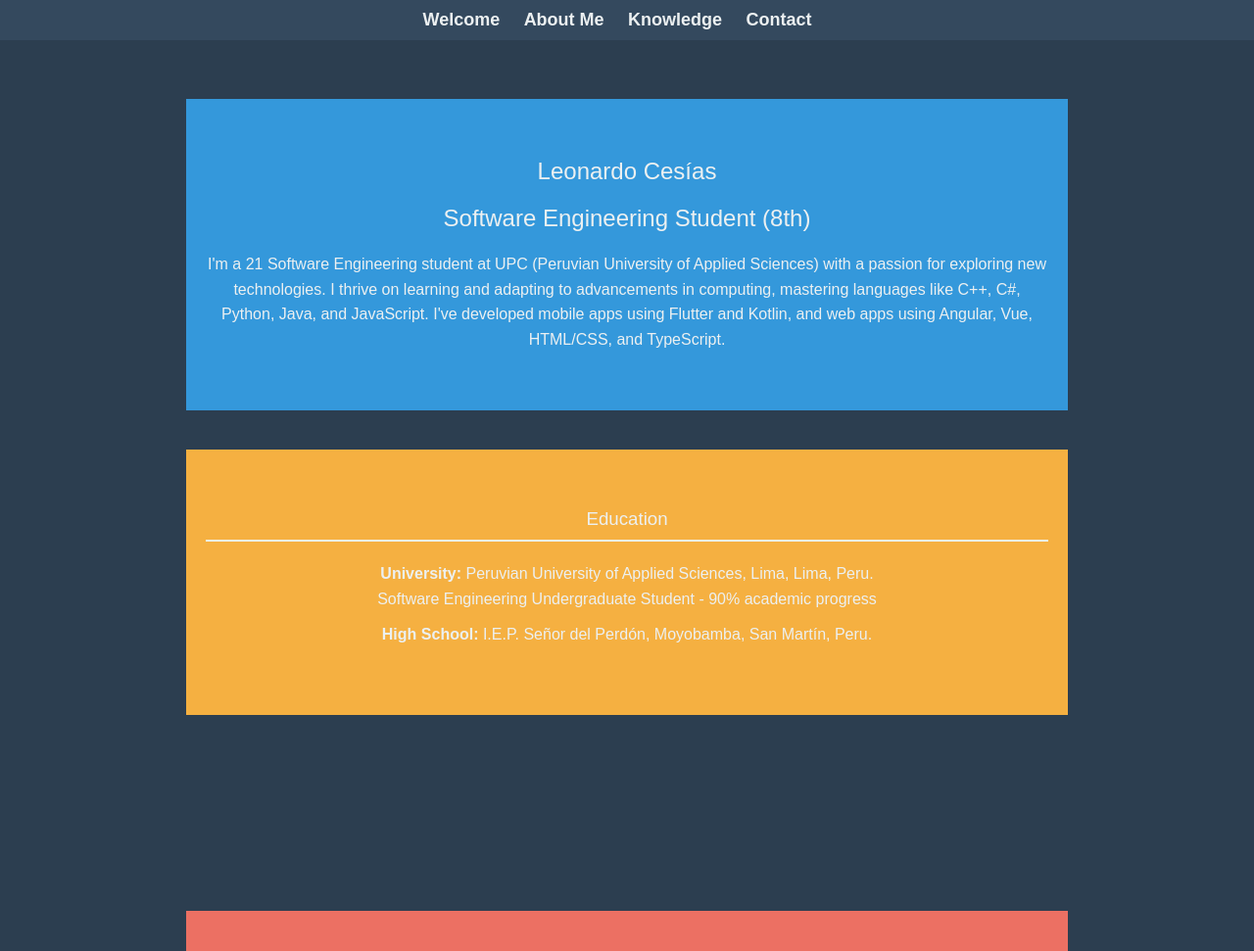
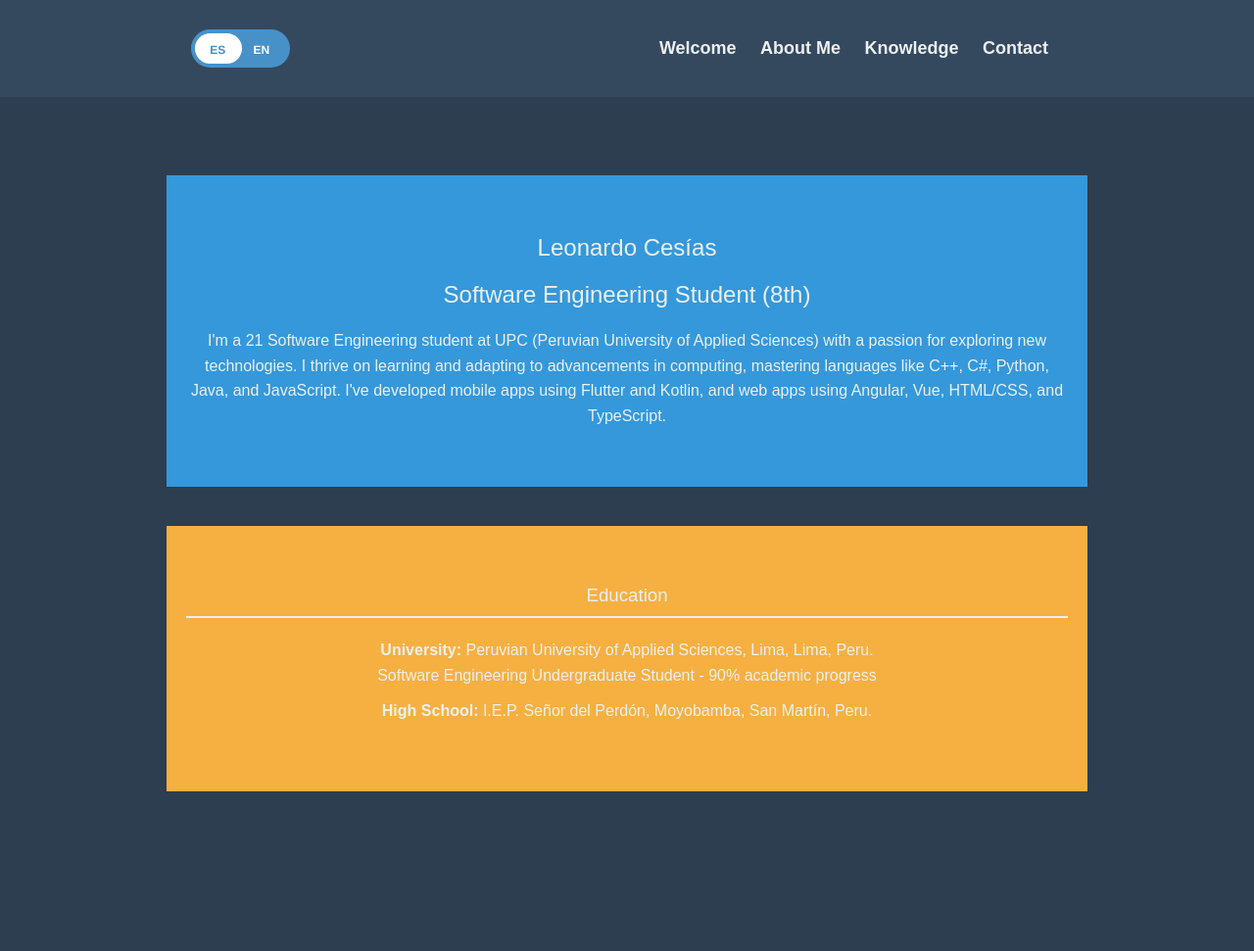
Before and after one commit to leocesias/cv-leocesias, a plain HTML site: page index.html in a window 1280 px wide. Shown: the top 971 px of the page at 98% size. Drawn offline with Linux system fonts and the light colour scheme.

Commit message:
Added button to toggle language

```diff
--- a/index.html
+++ b/index.html
@@ -11,15 +11,24 @@
 </head>
 <body>
 <nav class="navbar">
-    <ul>
-        <li><a href="#welcome">Welcome</a></li>
-        <li><a href="#about">About Me</a></li>
-        <li><a href="#skills">Knowledge</a></li>
-        <li><a href="#contact">Contact</a></li>
-    </ul>
+    <div class="container">
+        <div class="navbar-inner">
+            <div class="switch">
+                <input id="language-toggle" class="check-toggle check-toggle-round-flat" type="checkbox">
+                <label for="language-toggle"></label>
+                <span class="on">ES</span>
+                <span class="off">EN</span>
+            </div>
+            <ul class="navbar-nav">
+                <li><a href="#welcome">Welcome</a></li>
+                <li><a href="#about">About Me</a></li>
+                <li><a href="#skills">Knowledge</a></li>
+                <li><a href="#contact">Contact</a></li>
+            </ul>
+        </div>
+    </div>
 </nav>
-
-<div class="container"
+<div class="container">
 </div>
 
 <script src="script.js"></script>
--- a/script.js
+++ b/script.js
@@ -30,3 +30,63 @@ document.addEventListener("DOMContentLoaded", function() {
         });
     });
 });
+
+
+
+
+let currentLanguage = 'en';
+function switchLanguage(lang) {
+    currentLanguage = lang;
+    updateContent();
+}
+
+function updateContent() {
+    document.querySelectorAll('.navbar ul li').forEach(item => {
+        const anchor = item.querySelector('a');
+        const sectionId = anchor.getAttribute('href').substring(1); // Get section id without '#'
+        switch (currentLanguage) {
+            case 'en':
+                switch (sectionId) {
+                    case 'welcome':
+                        anchor.textContent = 'Welcome';
+                        break;
+                    case 'about':
+                        anchor.textContent = 'About Me';
+                        break;
+                    case 'skills':
+                        anchor.textContent = 'Knowledge';
+                        break;
+                    case 'contact':
+                        anchor.textContent = 'Contact';
+                        break;
+                }
+                break;
+            case 'es':
+                switch (sectionId) {
+                    case 'welcome':
+                        anchor.textContent = 'Bienvenida';
+                        break;
+                    case 'about':
+                        anchor.textContent = 'Sobre Mí';
+                        break;
+                    case 'skills':
+                        anchor.textContent = 'Conocimientos';
+                        break;
+                    case 'contact':
+                        anchor.textContent = 'Contacto';
+                        break;
+                }
+                break;
+        }
+    });
+}
+
+
+function toggleLanguageDropdown() {
+    var dropdown = document.getElementById('languageDropdown');
+    dropdown.classList.toggle('show');
+}
+
+function switchLanguage(lang) {
+    console.log('Switching to ' + lang);
+}
--- a/styles.css
+++ b/styles.css
@@ -1,8 +1,8 @@
 body {
     font-family: 'Poppins', sans-serif;
     margin: 0;
-    background-color: #2C3E50;
-    color: #ECF0F1;
+    background-color: #2C3E50; /* Dark Slate Blue */
+    color: #ECF0F1; /* Light Gray */
     overflow-x: hidden;
 }
 
@@ -98,27 +98,147 @@ body {
 .navbar {
     background-color: #34495E;
     padding: 10px 0;
-    text-align: center;
 }
 
-.navbar ul {
-    list-style-type: none;
-    margin: 0;
-    padding: 0;
+.navbar .container {
+    display: flex;
+    justify-content: space-between;
+    align-items: center;
 }
 
-.navbar ul li {
-    display: inline;
+.navbar-inner {
+    display: flex;
+    justify-content: space-between;
+    align-items: center;
+    width: 100%;
+}
+
+.navbar-nav {
+    list-style: none;
+    padding: 0;
+    margin: 0;
+}
+
+.navbar-nav li {
+    display: inline-block;
     margin-right: 20px;
 }
 
-.navbar ul li a {
+.navbar-nav li a {
     color: #ECF0F1;
     text-decoration: none;
     font-size: 18px;
     font-weight: bold;
 }
 
-.navbar ul li a:hover {
+.navbar-nav li a:hover {
     text-decoration: underline;
 }
+
+.switch {
+    position: relative;
+    display: inline-block;
+    margin: 0 5px;
+}
+
+.switch > span {
+    position: absolute;
+    top: 14px;
+    pointer-events: none;
+    font-family: 'Helvetica', Arial, sans-serif;
+    font-weight: bold;
+    font-size: 12px;
+    text-transform: uppercase;
+    text-shadow: 0 1px 0 rgba(0, 0, 0, .06);
+    width: 50%;
+    text-align: center;
+}
+
+input.check-toggle-round-flat:checked ~ .off {
+    color: #4891c8;
+}
+
+input.check-toggle-round-flat:checked ~ .on {
+    color: #fff;
+}
+
+.switch > span.on {
+    left: 0;
+    padding-left: 2px;
+    color: #4891c8;
+}
+
+.switch > span.off {
+    right: 0;
+    padding-right: 4px;
+    color: #fff;
+}
+
+.check-toggle {
+    position: absolute;
+    margin-left: -9999px;
+    visibility: hidden;
+}
+.check-toggle + label {
+    display: block;
+    position: relative;
+    cursor: pointer;
+    outline: none;
+    -webkit-user-select: none;
+    -moz-user-select: none;
+    -ms-user-select: none;
+    user-select: none;
+}
+
+input.check-toggle-round-flat + label {
+    padding: 2px;
+    width: 97px;
+    height: 35px;
+    background-color: #4891c8;
+    -webkit-border-radius: 60px;
+    -moz-border-radius: 60px;
+    -ms-border-radius: 60px;
+    -o-border-radius: 60px;
+    border-radius: 60px;
+}
+input.check-toggle-round-flat + label:before, input.check-toggle-round-flat + label:after {
+    display: block;
+    position: absolute;
+    content: "";
+}
+
+input.check-toggle-round-flat + label:before {
+    top: 2px;
+    left: 2px;
+    bottom: 2px;
+    right: 2px;
+    background-color: #4891c8;
+    -webkit-moz-border-radius: 60px;
+    -webkit-ms-border-radius: 60px;
+    -webkit-o-border-radius: 60px;
+    -webkit-border-radius: 60px;
+}
+
+input.check-toggle-round-flat + label:after {
+    top: 4px;
+    left: 4px;
+    bottom: 4px;
+    width: 48px;
+    background-color: #fff;
+    -webkit-border-radius: 52px;
+    -moz-border-radius: 52px;
+    -ms-border-radius: 52px;
+    -o-border-radius: 52px;
+    border-radius: 52px;
+    -webkit-transition: margin 0.2s;
+    -moz-transition: margin 0.2s;
+    -o-transition: margin 0.2s;
+    transition: margin 0.2s;
+}
+
+input.check-toggle-round-flat:checked + label {
+}
+
+input.check-toggle-round-flat:checked + label:after {
+    margin-left: 44px;
+}
```
